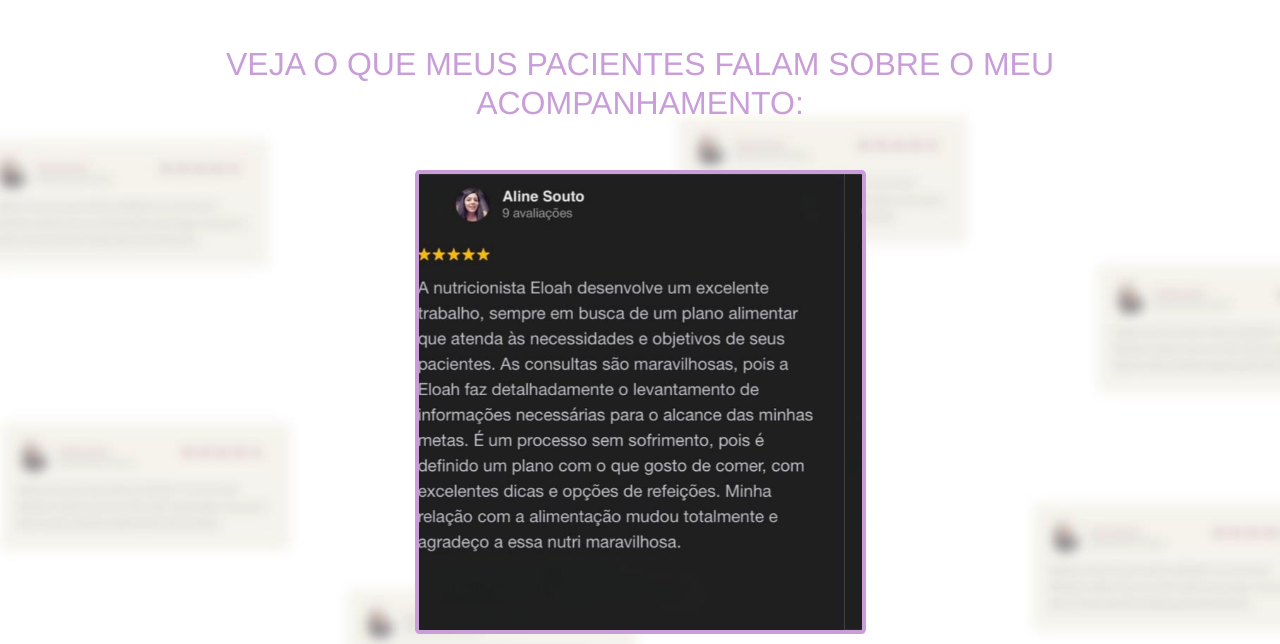
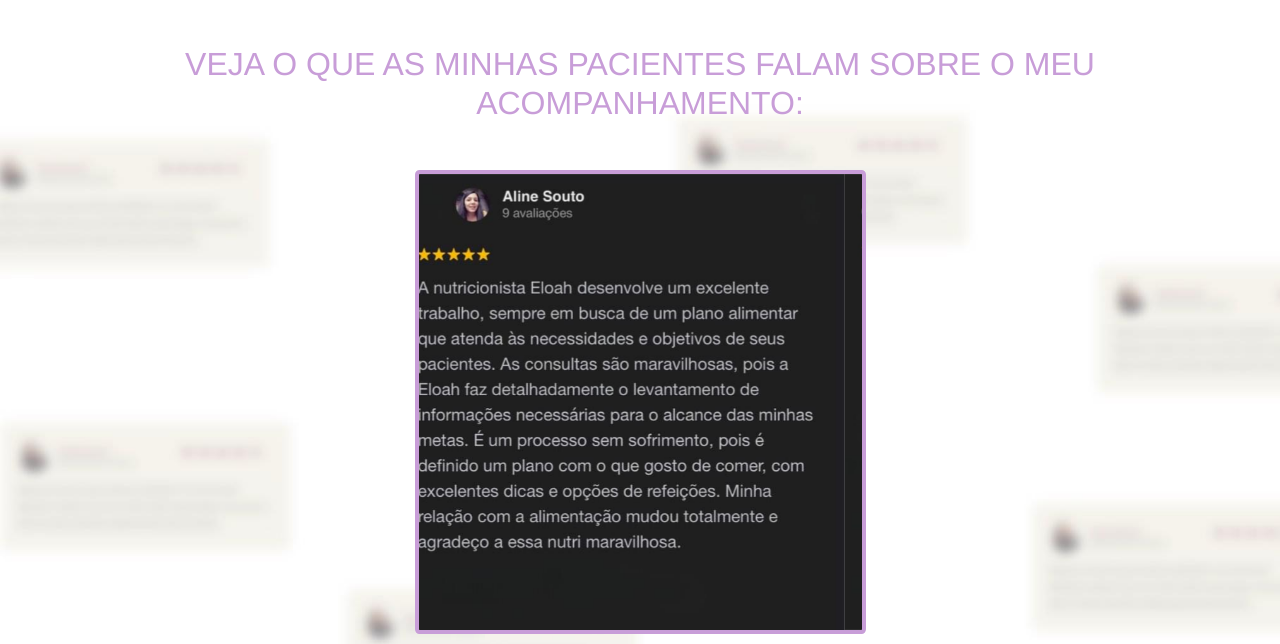
Before and after one commit to jake7038/eloah-nutricionista-site, a website: page index.html in a window 1280 px wide. Shown: the part 1855-2499 px from the top of the page. Drawn offline with nearby package versions, Linux system fonts and the light colour scheme.

Commit message:
texto da seção feedback alterado

```diff
--- a/index.html
+++ b/index.html
@@ -173,7 +173,7 @@
     <section id="Resultados" class="pt-5 pb-5">
         <div class="container">
             <div class="row text-center">
-                <h2 class="section-title  text-center mb-5 text-uppercase textovermelho" >Veja o que meus pacientes falam sobre o meu acompanhamento:</h2>
+                <h2 class="section-title  text-center mb-5 text-uppercase textovermelho" >Veja o que as minhas pacientes falam sobre o meu acompanhamento:</h2>
 
 
                 <div class="col-lg-5 col-md-8 mx-auto">
```
